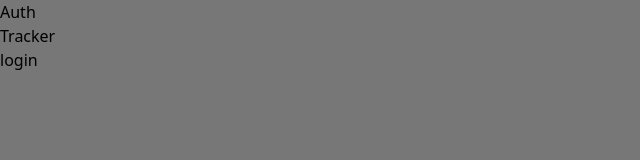
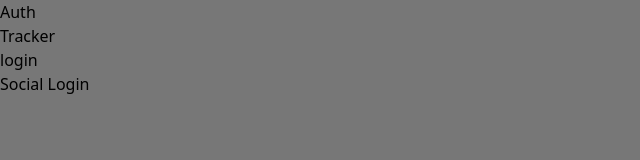
Before and after one commit to YuriyPilipenkoKH/next-routes, a Next.js app: page /login in a window 1280 px wide. Shown: the top 160 px of the page, without its empty margins (0-640 px from the left). Built offline with nearby package versions, Linux system fonts and the light colour scheme.

Commit message:
form footer template

```diff
--- a/src/app/components/forms/FormWrapper.tsx
+++ b/src/app/components/forms/FormWrapper.tsx
@@ -23,6 +23,14 @@ const FormWrapper = ({
         <div className='p-2'>
           {children}
         </div>
+       {showSocial && (
+        <>
+        Social Login
+        </>
+       )}
+       <div className='flex w-full justify-center items-center mt-4'>
+
+       </div>
     </div>
   )
 }
```
